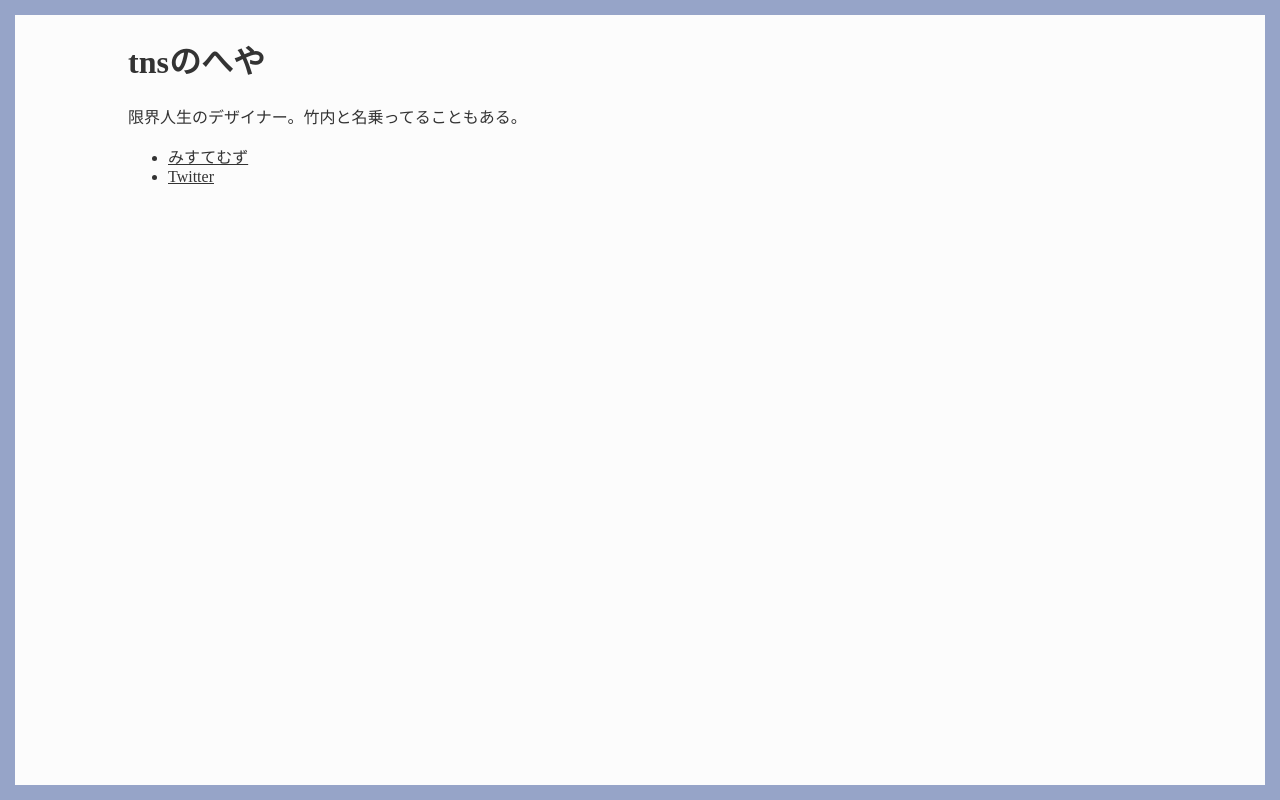
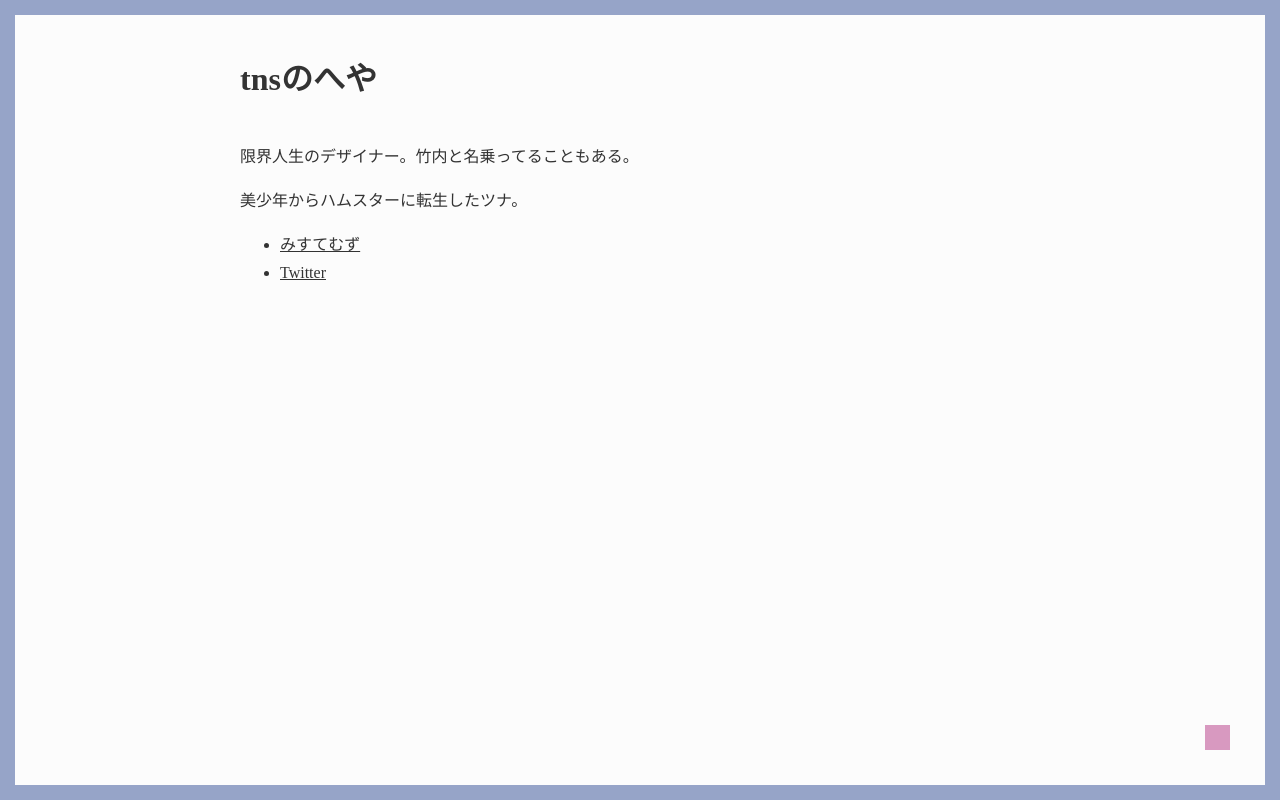
Before and after one commit to tnssn/twilight, a plain HTML site: page index.html in a window 1280 px wide. Drawn offline with Linux system fonts and the light colour scheme.

Commit message:
箱を書き足した

```diff
--- a/index.html
+++ b/index.html
@@ -2,6 +2,7 @@
 <html lang="ja">
     <head>
         <meta charset="UTF-8">
+        <meta name="theme-color" content="#96a4c8">
         <link rel="stylesheet" type="text/css" href="style.css">
         <title>tnsのへや</title>
     </head>
@@ -9,10 +10,12 @@
         <main>
         <h1>tnsのへや</h1>
         <p>限界人生のデザイナー。竹内と名乗ってることもある。</p>
+        <p>美少年からハムスターに転生したツナ。</p>
         <ul>
             <li><a href="https://misskey.systems/@tns">みすてむず</a></li>
             <li><a href="https://twitter.com/bamboooth">Twitter</a></li>
         </ul>
         </main>
+        <div class="box"></div>
     </body>
 </html>
--- a/style.css
+++ b/style.css
@@ -3,14 +3,31 @@ background-color: #fcfcfc;
 color: #333333;
 }
 body {
+    -webkit-text-size-adjust: 100%;
     margin: 0;
     box-sizing: border-box;
     border: 15px solid #96a4c8;
-    width: 100%;
+    width: 100vw;
     height: 100vh;
+    line-height: 1.75rem;
 }
 main {
+    position: relative;
     display: block;
-    max-width: 1024px;
+    max-width: 800px;
     margin: 0 auto;
 }
+
+h1 {
+    margin: 50px 0;
+}
+
+.box {
+    position: absolute;
+    bottom: 50px;
+    right: 50px;
+    display: block;
+    width: 25px;
+    height: 25px;
+    background-color: #d899c0;
+}
```
